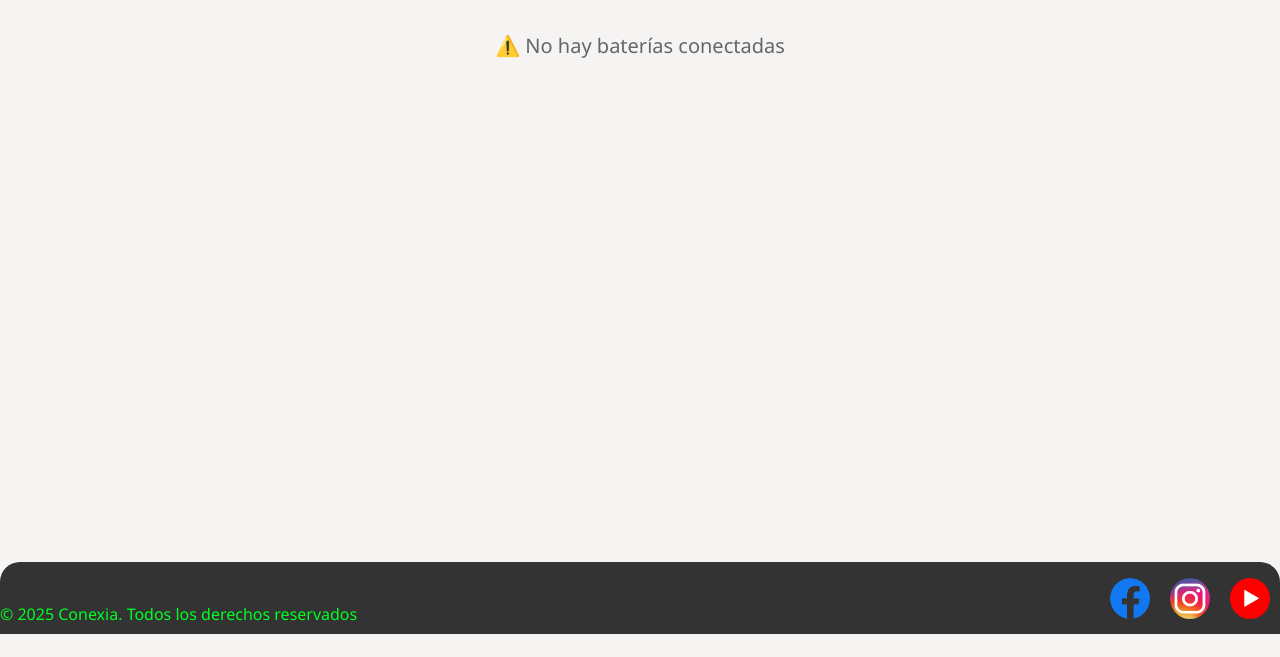
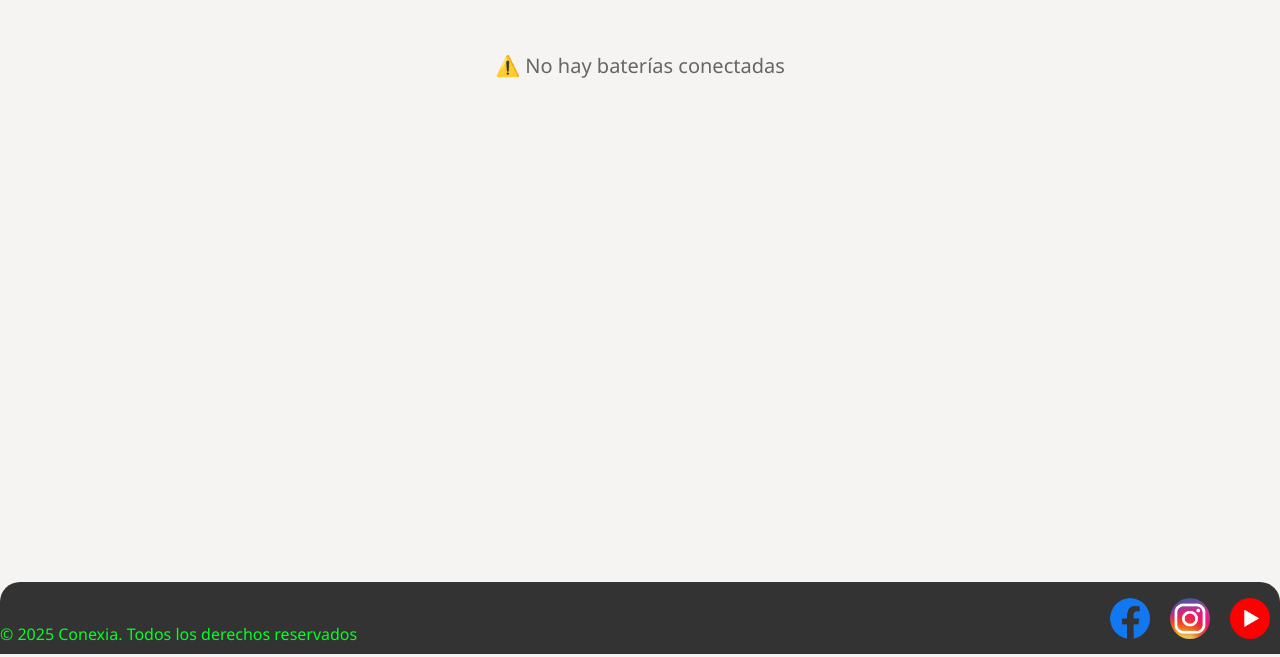
Before and after one commit to juanpedrombanchama-maker/baterry-monitor, a Flask app: page / in a window 1280 px wide. Shown: the part 143-800 px from the top of the page. Run offline with Flask 3, Linux system fonts and the light colour scheme; data that the repository does not hold is empty.

Commit message:
Pruebas de baterías parte 2: 5

```diff
--- a/static/css/style.css
+++ b/static/css/style.css
@@ -309,13 +309,13 @@ textarea.form-contac{
     flex-wrap: wrap;
     justify-content: center;
     gap: 20px;
-    margin-top: 30px;
+    margin-top: 50px;
 }
 
 .bateria-container {
   position: relative;
   width: 100%;
-  height: 200px;
+  height: 250px;
   border: 4px solid #333;
   border-radius: 8px;
   margin: 20px auto;
```
